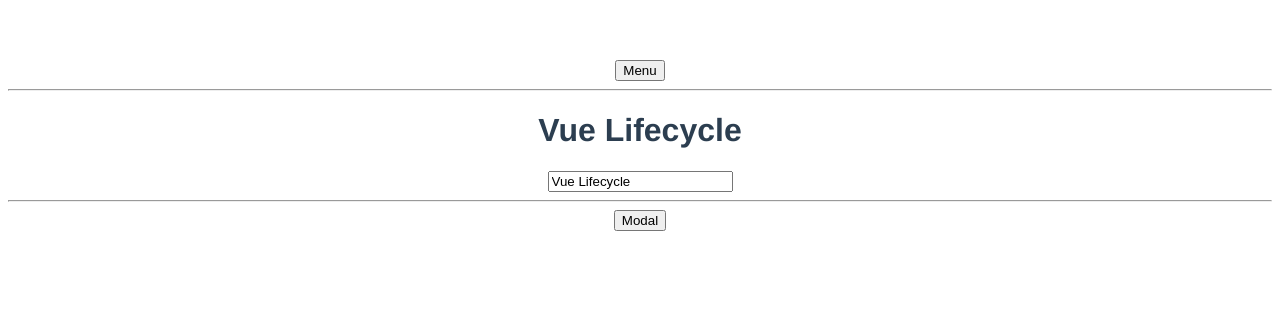
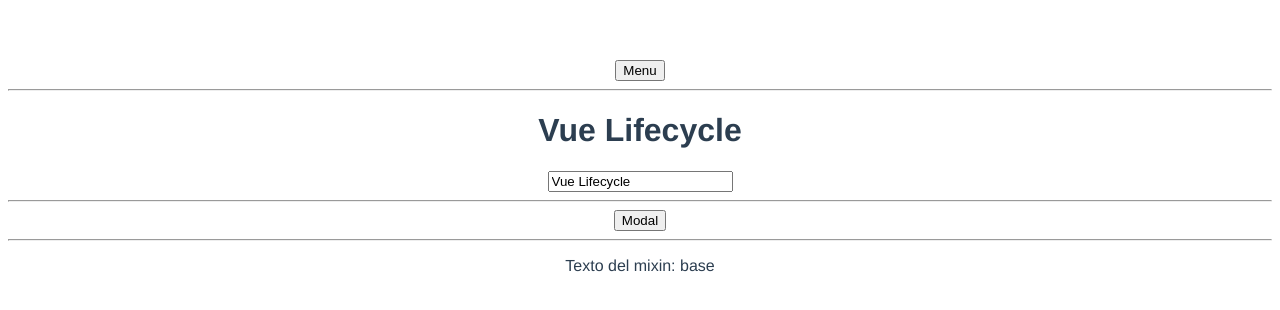
Before and after one commit to afperdomo2/curso-vue-composition-api, a Vue app: page / in a window 1280 px wide. Shown: the top 310 px of the page. Built offline with nearby package versions, Linux system fonts and the light colour scheme.

Commit message:
Reutilización de código con mixins

```diff
--- a/src/App.vue
+++ b/src/App.vue
@@ -7,15 +7,20 @@
     <hr />
 
     <ModalExample />
+    <hr />
+
+    <p>{{ textoBase }}</p>
   </div>
 </template>
 
 <script>
 import NavMenu from "./components/NavMenu.vue";
 import ModalExample from "./components/ModalExample.vue";
+import base from "./mixins/base";
 
 export default {
   name: "App",
+  mixins: [base],
   components: {
     NavMenu,
     ModalExample,
--- /dev/null
+++ b/src/mixins/base.js
@@ -0,0 +1,12 @@
+// Mixins
+// https://vuejs.org/api/options-composition.html#mixins
+export default {
+  data() {
+    return {
+      textoBase: "Texto del mixin: base",
+    };
+  },
+  created() {
+    console.log("Base created");
+  },
+};
```
